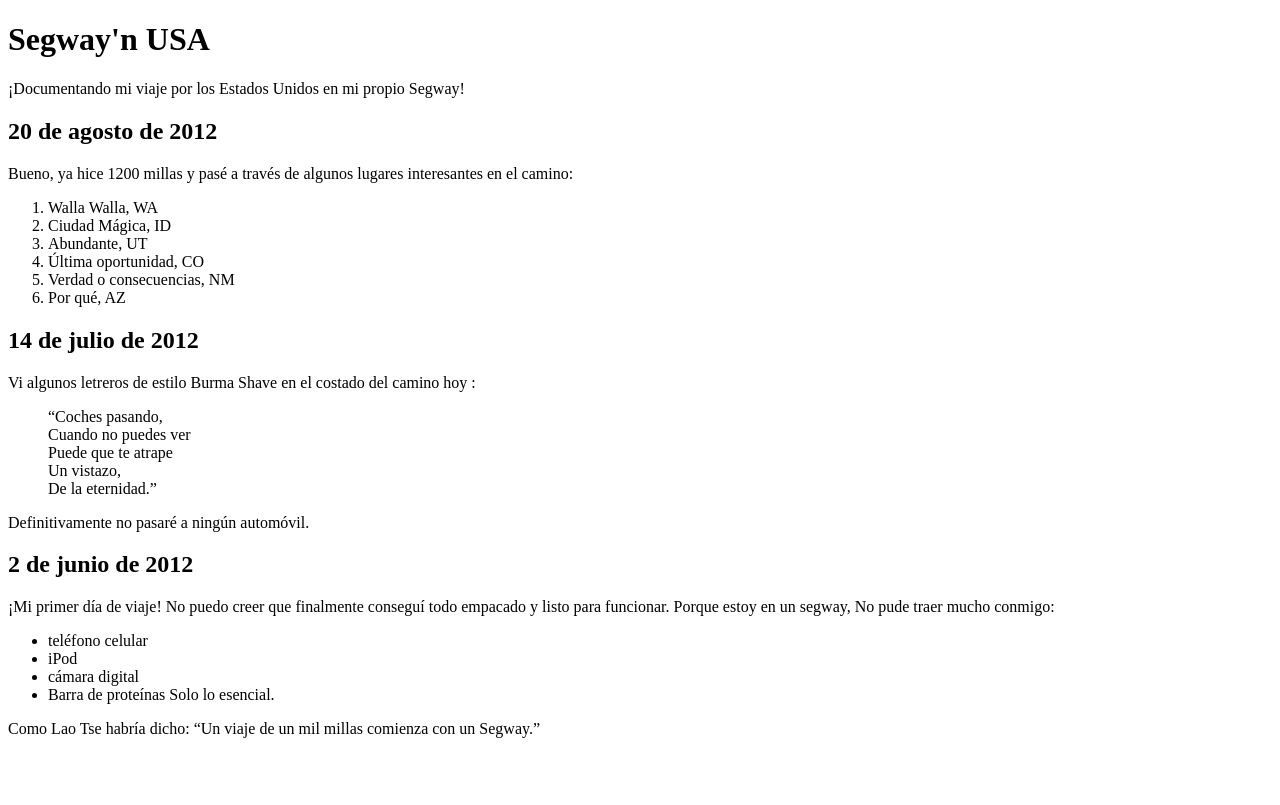
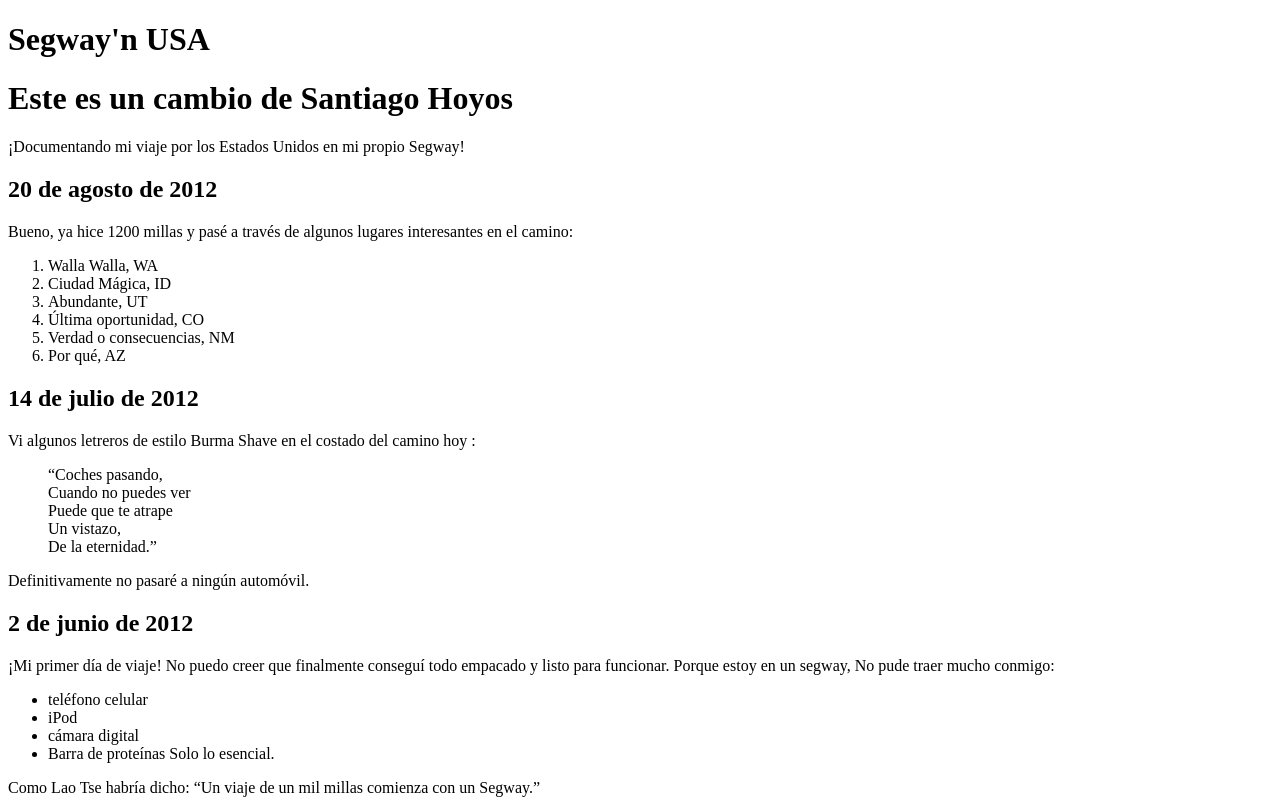
Before and after one commit to carjavtol/Proyecto_GIT_GITHUB, a plain HTML site: page Index.html in a window 1280 px wide. Drawn offline with Linux system fonts and the light colour scheme.

Commit message:
Cambio de Santiago Hoyos

```diff
--- a/Index.html
+++ b/Index.html
@@ -9,6 +9,7 @@
   <body>
 
     <h1>Segway'n USA</h1>
+    <h1> Este es un cambio de Santiago Hoyos</h1>
     <p>¡Documentando mi viaje por los Estados Unidos
     en mi propio Segway!</p>
 
```
